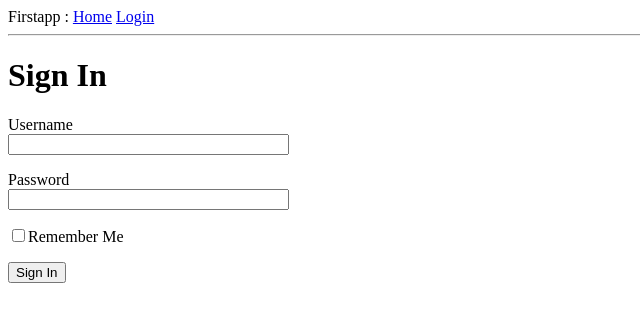
After one commit to mani87/BasicApp, a Flask app: page /login in a window 1280 px wide. The commit adds this page. Shown: the top 322 px of the page, without its empty margins (0-640 px from the left). Run offline with Flask 2, Linux system fonts and the light colour scheme.

Commit message:
Add login page to the site

```diff
--- a/app/__init__.py
+++ b/app/__init__.py
@@ -1,5 +1,7 @@
 from flask import Flask
+from config import Config
 
 app = Flask(__name__)
+app.config.from_object(Config)
 
 from app import routes
--- /dev/null
+++ b/app/config.py
@@ -0,0 +1,5 @@
+import os
+
+
+class Config(object):
+	SECRET_KEY = os.environ.get('SECRET_KEY') or 'you-will-never-guess'
--- /dev/null
+++ b/app/forms.py
@@ -0,0 +1,10 @@
+from flask_wtf import FlaskForm
+from wtforms import StringField, PasswordField, BooleanField, SubmitField
+from wtforms.validators import DataRequired
+
+
+class LoginForm(FlaskForm):
+	username = StringField('Username', validators=[DataRequired()])
+	password = PasswordField('Password', validators=[DataRequired()])
+	remember_me = BooleanField('Remember Me')
+	submit = SubmitField('Sign In')
--- a/app/routes.py
+++ b/app/routes.py
@@ -1,5 +1,7 @@
 from app import app
 from flask import render_template
+from app.forms import LoginForm
+
 
 @app.route('/')
 @app.route('/index')
@@ -16,3 +18,9 @@ def index():
     	}
     ]
     return render_template('index.html', title='Home', user=user, posts=posts)
+
+
+@app.route('/login')
+def login():
+    form = LoginForm()
+    return render_template('login.html', title='Sign In', form=form)
--- a/app/templates/base.html
+++ b/app/templates/base.html
@@ -7,7 +7,9 @@
 		{% endif %}
 	</head>
 	<body>
-		<div>Firstapp : <a href="/index">Home</a></div>
+		<div>Firstapp : <a href="/index">Home</a>
+			<a href="/login">Login</a>
+		</div>
 		<hr>
 		{% block content %}{% endblock %}
 	</body>
--- /dev/null
+++ b/app/templates/login.html
@@ -0,0 +1,18 @@
+{% extends "base.html" %}
+
+{% block content %}
+	<h1>Sign In</h1>
+	<form action="" method="post" novalidate>
+		{{ form.hidden_tag() }}
+		<p>
+			{{ form.username.label }}<br>
+			{{ form.username(size=32) }}
+		</p>
+		<p>
+			{{ form.password.label }}<br>
+			{{ form.password(size=32) }}
+		</p>
+		<p>{{ form.remember_me() }}{{ form.remember_me.label }}</p>
+		<p>{{ form.submit() }}</p>
+	</form>
+{% endblock%}
```
Also changed, not shown: 4 other files.
